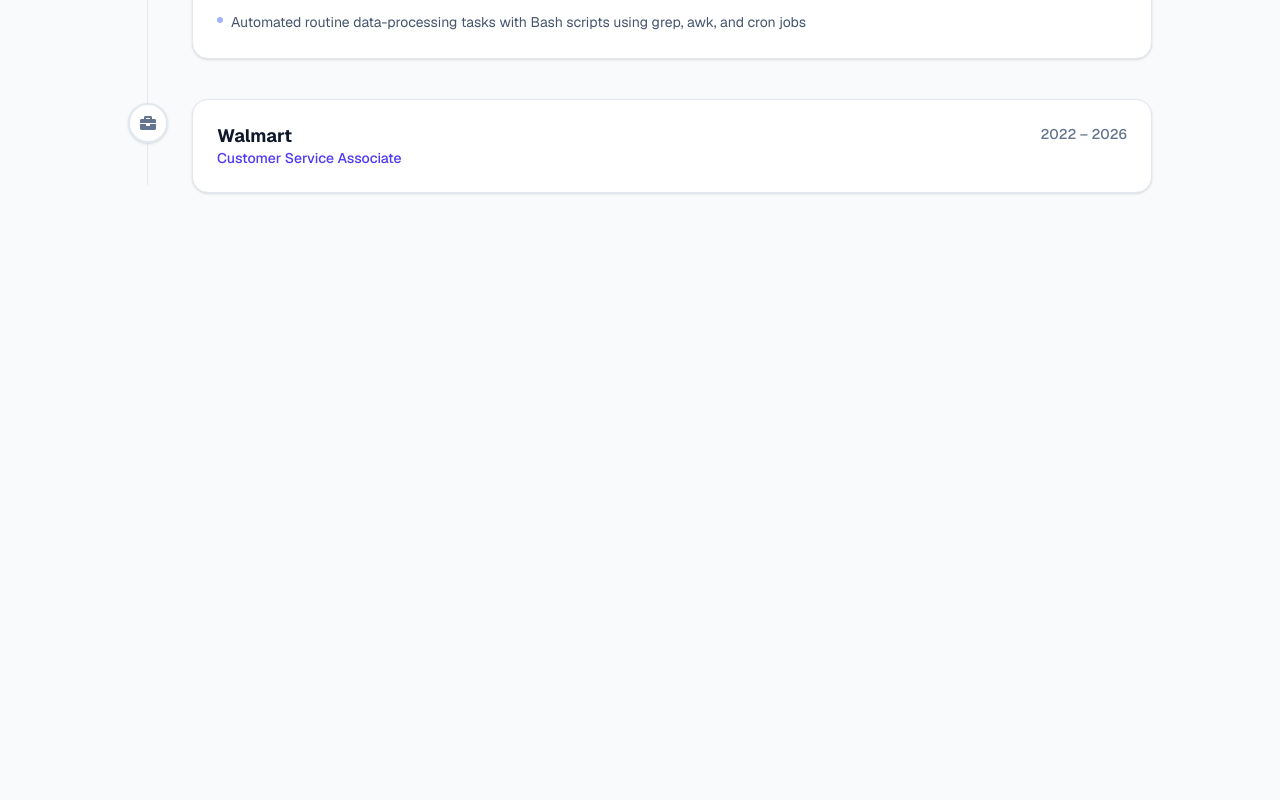
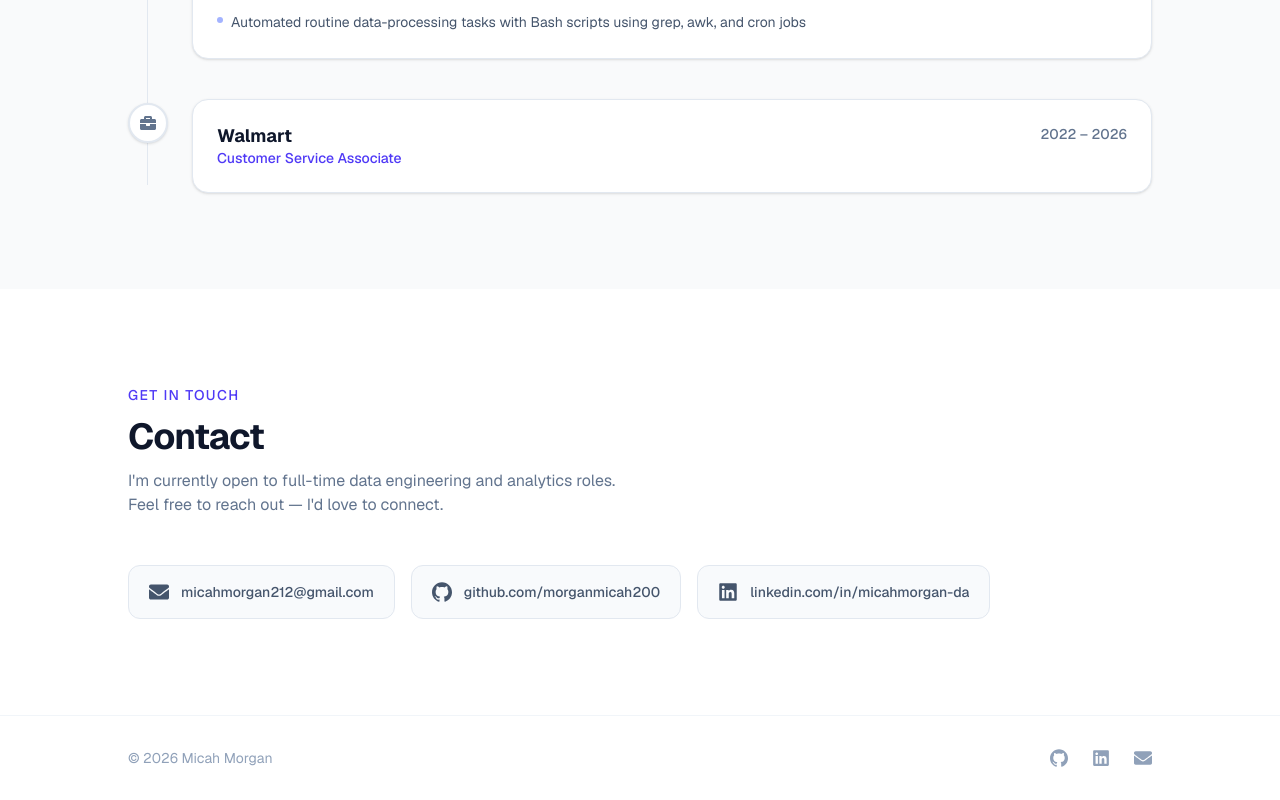
Before and after one commit to morganmicah200/Portfolio-Website, a Next.js app: page / in a window 1280 px wide. Shown: the part 2812-3612 px from the top of the page. Before the commit the page ends 3101 px from the top, so only its background shows below. Built offline with nearby package versions, Linux system fonts and the light colour scheme.

Commit message:
Add contact section and footer with email, GitHub, and LinkedIn links

```diff
--- /dev/null
+++ b/app/components/Contact.tsx
@@ -0,0 +1,94 @@
+import { FaEnvelope, FaLinkedin } from "react-icons/fa";
+import { SiGithub } from "react-icons/si";
+
+const links = [
+  {
+    label: "Email",
+    href: "mailto:micahmorgan212@gmail.com",
+    icon: FaEnvelope,
+    display: "micahmorgan212@gmail.com",
+    color: "hover:text-indigo-600",
+  },
+  {
+    label: "GitHub",
+    href: "https://github.com/morganmicah200",
+    icon: SiGithub,
+    display: "github.com/morganmicah200",
+    color: "hover:text-slate-900",
+  },
+  {
+    label: "LinkedIn",
+    href: "https://www.linkedin.com/in/micahmorgan-da/",
+    icon: FaLinkedin,
+    display: "linkedin.com/in/micahmorgan-da",
+    color: "hover:text-[#0A66C2]",
+  },
+];
+
+export default function Contact() {
+  return (
+    <>
+      <section id="contact" className="py-24 px-6 bg-white">
+        <div className="max-w-5xl mx-auto flex flex-col gap-12">
+          <div className="flex flex-col gap-3">
+            <p className="text-sm font-medium text-indigo-600 tracking-widest uppercase">
+              Get in touch
+            </p>
+            <h2 className="text-3xl sm:text-4xl font-bold text-slate-900 tracking-tight">
+              Contact
+            </h2>
+            <p className="text-slate-500 max-w-lg">
+              I&apos;m currently open to full-time data engineering and analytics
+              roles. Feel free to reach out — I&apos;d love to connect.
+            </p>
+          </div>
+
+          <div className="flex flex-col sm:flex-row gap-4">
+            {links.map((link) => (
+              <a
+                key={link.label}
+                href={link.href}
+                target={link.href.startsWith("mailto") ? undefined : "_blank"}
+                rel="noopener noreferrer"
+                className={`group flex items-center gap-3 px-5 py-4 rounded-xl bg-slate-50 border border-slate-200 text-slate-600 transition-all duration-150 hover:border-indigo-200 hover:bg-indigo-50 hover:shadow-sm ${link.color}`}
+              >
+                <link.icon className="text-xl shrink-0 transition-colors duration-150" />
+                <span className="text-sm font-medium truncate">{link.display}</span>
+              </a>
+            ))}
+          </div>
+        </div>
+      </section>
+
+      <footer className="border-t border-slate-100 bg-white py-8 px-6">
+        <div className="max-w-5xl mx-auto flex flex-col sm:flex-row items-center justify-between gap-4 text-sm text-slate-400">
+          <span>© {new Date().getFullYear()} Micah Morgan</span>
+          <div className="flex items-center gap-6">
+            <a
+              href="https://github.com/morganmicah200"
+              target="_blank"
+              rel="noopener noreferrer"
+              className="hover:text-slate-700 transition-colors duration-150"
+            >
+              <SiGithub className="text-lg" />
+            </a>
+            <a
+              href="https://www.linkedin.com/in/micahmorgan-da/"
+              target="_blank"
+              rel="noopener noreferrer"
+              className="hover:text-[#0A66C2] transition-colors duration-150"
+            >
+              <FaLinkedin className="text-lg" />
+            </a>
+            <a
+              href="mailto:micahmorgan212@gmail.com"
+              className="hover:text-indigo-600 transition-colors duration-150"
+            >
+              <FaEnvelope className="text-lg" />
+            </a>
+          </div>
+        </div>
+      </footer>
+    </>
+  );
+}
--- a/app/page.tsx
+++ b/app/page.tsx
@@ -2,6 +2,7 @@
 import Projects from "./components/Projects";
 import Skills from "./components/Skills";
 import Experience from "./components/Experience";
+import Contact from "./components/Contact";
 
 export default function Home() {
   return (
@@ -10,6 +11,7 @@
       <Projects />
       <Skills />
       <Experience />
+      <Contact />
     </main>
   );
 }
```
